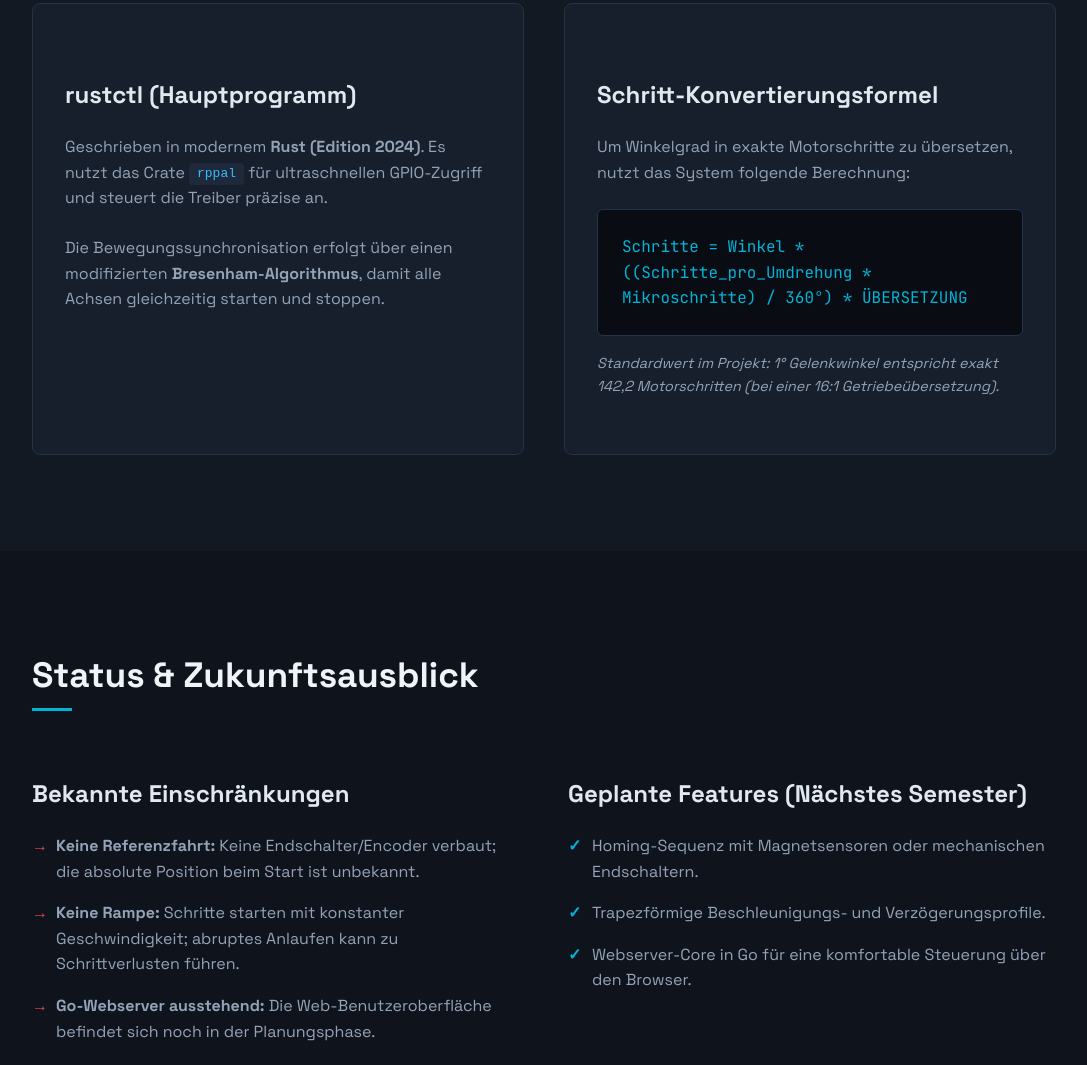
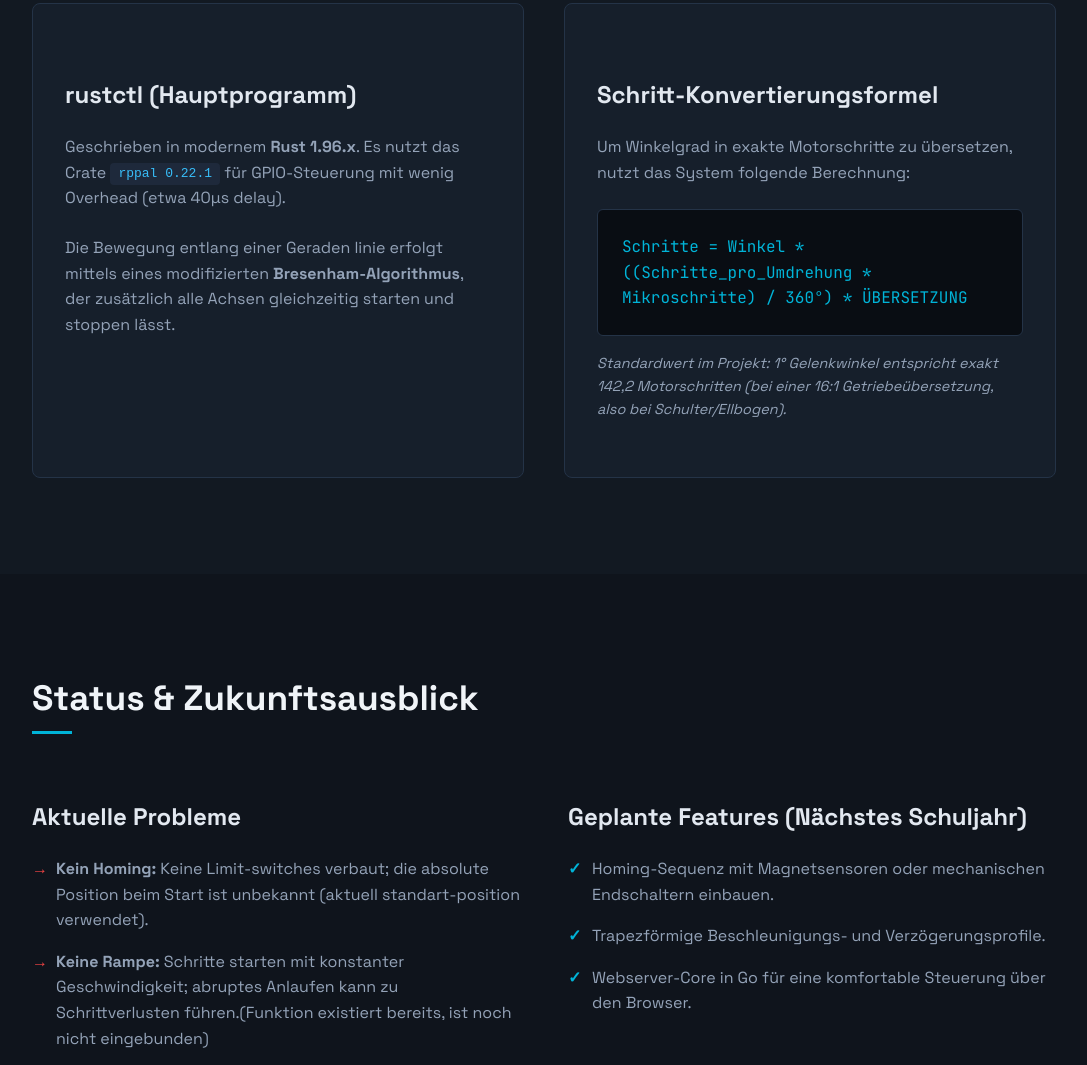
Before and after one commit to LucaGurr/robosite, a plain HTML site: page index.html in a window 1280 px wide. Shown: the part 3284-4349 px from the top of the page, without its empty margins (96-1183 px from the left). Drawn offline with nearby package versions, Linux system fonts and the light colour scheme.

Commit message:
rewrote paragraphs

```diff
--- a/index.html
+++ b/index.html
@@ -85,7 +85,7 @@
             <div class="team-card retired">
                 <h3>Patrick</h3>
                 <p class="role">Softwareentwicklung, Kabelmanagement, PCB-Design</p>
-                <span class="status-tag">Alumni / Ruhezustand</span>
+                <span class="status-tag">Inaktiv</span>
             </div>
             <div class="team-card active">
                 <h3>Luca</h3>
@@ -112,7 +112,7 @@
 
     <section id="hardware" class="section">
         <h2>Hardware & Elektronik</h2>
-        <p>Die Elektronik baut auf einem Raspberry Pi auf, welcher vier A4988 Schrittmotortreiber über die GPIO-Pins ansteuert.</p>
+        <p>Die Elektronik basiert auf einem Raspberry Pi, welcher vier A4988 Schrittmotortreiber über seine GPIO-Pins ansteuert.</p>
 
         <h3>Pin-Mapping (BCM-Standard)</h3>
         <div class="table-container">
@@ -169,8 +169,8 @@
         <div class="software-container">
             <div class="software-block">
                 <h3>rustctl (Hauptprogramm)</h3>
-                <p>Geschrieben in modernem <strong>Rust (Edition 2024)</strong>. Es nutzt das Crate <code>rppal</code> für ultraschnellen GPIO-Zugriff und steuert die Treiber präzise an.</p>
-                <p>Die Bewegungssynchronisation erfolgt über einen modifizierten <strong>Bresenham-Algorithmus</strong>, damit alle Achsen gleichzeitig starten und stoppen.</p>
+                <p>Geschrieben in modernem <strong>Rust 1.96.x</strong>. Es nutzt das Crate <code>rppal 0.22.1</code> für GPIO-Steuerung mit wenig Overhead (etwa 40µs delay).</p>
+                <p>Die Bewegung entlang einer Geraden linie erfolgt mittels eines modifizierten <strong>Bresenham-Algorithmus</strong>, der zusätzlich alle Achsen gleichzeitig starten und stoppen lässt.</p>
             </div>
 
             <div class="software-block">
@@ -179,7 +179,7 @@
                 <div class="formula">
                     Schritte = Winkel * ((Schritte_pro_Umdrehung * Mikroschritte) / 360°) * ÜBERSETZUNG
                 </div>
-                <p class="note">Standardwert im Projekt: 1° Gelenkwinkel entspricht exakt 142,2 Motorschritten (bei einer 16:1 Getriebeübersetzung).</p>
+                <p class="note">Standardwert im Projekt: 1° Gelenkwinkel entspricht exakt 142,2 Motorschritten (bei einer 16:1 Getriebeübersetzung, also bei Schulter/Ellbogen).</p>
             </div>
         </div>
     </section>
@@ -188,17 +188,17 @@
         <h2>Status & Zukunftsausblick</h2>
         <div class="grid-2col">
             <div>
-                <h3>Bekannte Einschränkungen</h3>
+                <h3>Aktuelle Probleme</h3>
                 <ul class="styled-list">
-                    <li><strong>Keine Referenzfahrt:</strong> Keine Endschalter/Encoder verbaut; die absolute Position beim Start ist unbekannt.</li>
-                    <li><strong>Keine Rampe:</strong> Schritte starten mit konstanter Geschwindigkeit; abruptes Anlaufen kann zu Schrittverlusten führen.</li>
-                    <li><strong>Go-Webserver ausstehend:</strong> Die Web-Benutzeroberfläche befindet sich noch in der Planungsphase.</li>
+                    <li><strong>Kein Homing:</strong> Keine Limit-switches verbaut; die absolute Position beim Start ist unbekannt (aktuell standart-position verwendet).</li>
+                    <li><strong>Keine Rampe:</strong> Schritte starten mit konstanter Geschwindigkeit; abruptes Anlaufen kann zu Schrittverlusten führen.(Funktion existiert bereits, ist noch nicht eingebunden)</li>
+                    <li><strong>Go-Webserver ausstehend:</strong> Die Web-Benutzeroberfläche befindet sich noch in der finalen Entwicklungsphase.</li>
                 </ul>
             </div>
             <div>
-                <h3>Geplante Features (Nächstes Semester)</h3>
+                <h3>Geplante Features (Nächstes Schuljahr)</h3>
                 <ul class="styled-list goal-list">
-                    <li>Homing-Sequenz mit Magnetsensoren oder mechanischen Endschaltern.</li>
+                    <li>Homing-Sequenz mit Magnetsensoren oder mechanischen Endschaltern einbauen.</li>
                     <li>Trapezförmige Beschleunigungs- und Verzögerungsprofile.</li>
                     <li>Webserver-Core in Go für eine komfortable Steuerung über den Browser.</li>
                 </ul>
```
